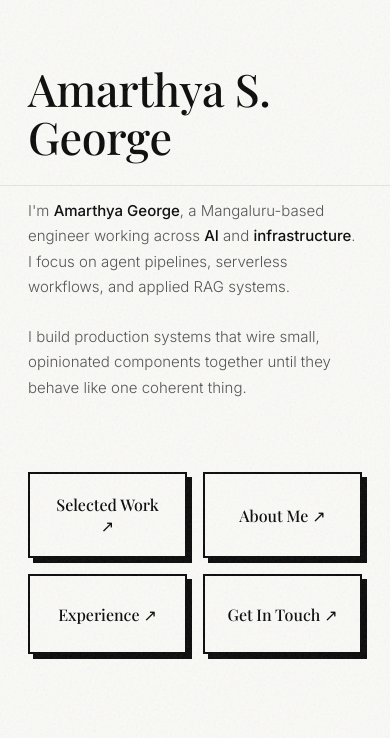
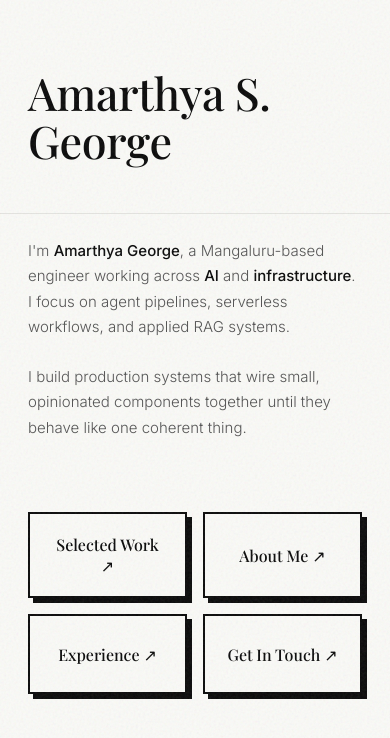
Before and after one commit to Amarthya-sg/portfolio-dev, a plain HTML site: page index.html in a window 390 px wide. Drawn offline with nearby package versions, Linux system fonts and the light colour scheme; a web font is replaced by a local one.

Commit message:
adjust vertical space between hero title and bio to balanced 24px gap

```diff
--- a/css/style.css
+++ b/css/style.css
@@ -843,7 +843,7 @@ section {
     display: flex !important;
     flex-direction: column !important;
     justify-content: flex-start !important;
-    padding: 20px 28px 12px !important;
+    padding: 24px 28px 24px !important;
     text-align: left !important;
     align-items: flex-start !important;
   }
@@ -1297,8 +1297,8 @@ section {
 
   .short-about.mobile-only-element {
     display: block !important;
-    margin-top: 12px;
-    padding: 12px 28px 0 !important;
+    margin-top: 24px;
+    padding: 24px 28px 0 !important;
     border-top: 1px solid var(--border-hairline);
     width: 100%;
     box-sizing: border-box !important;
```
